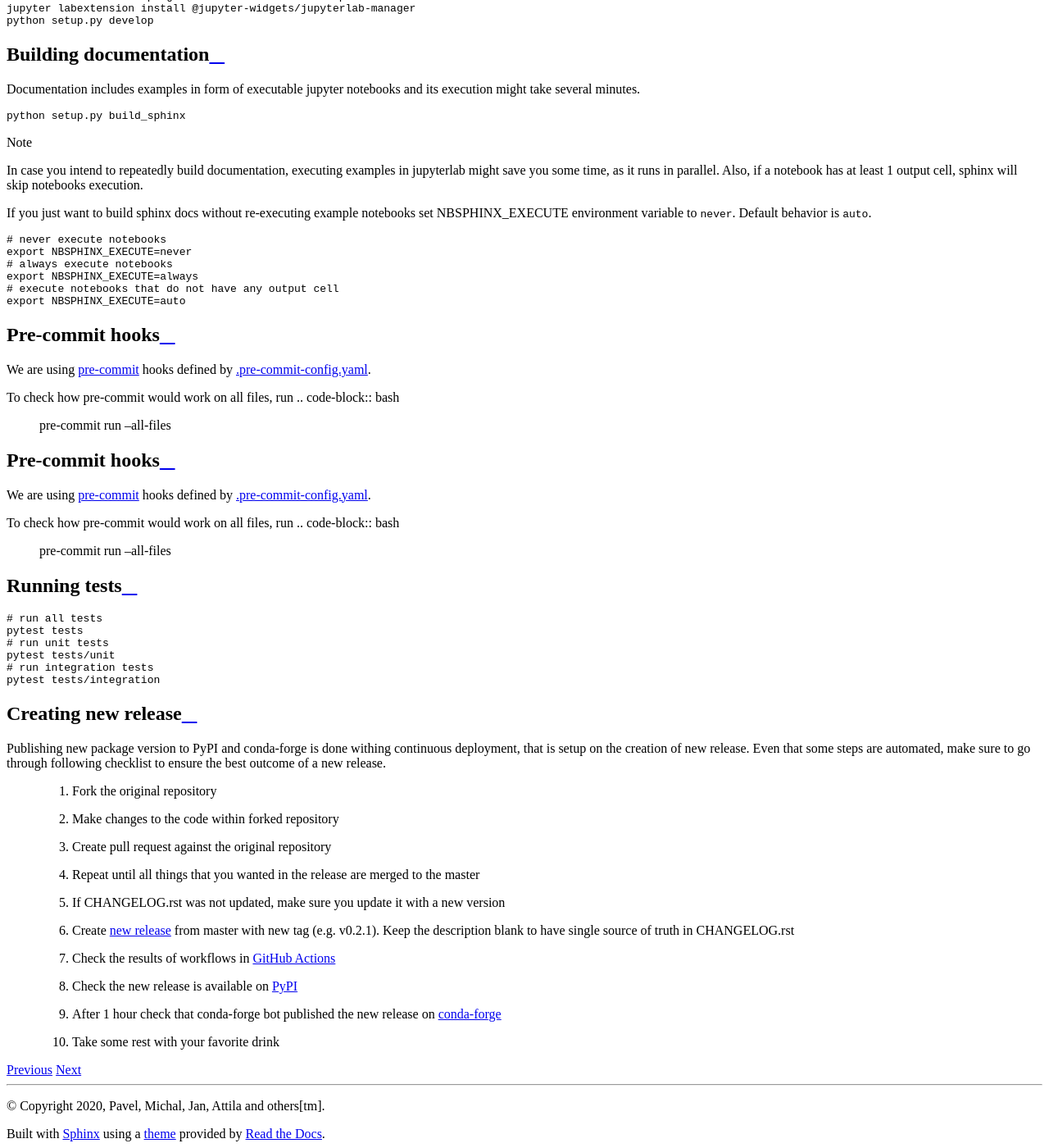
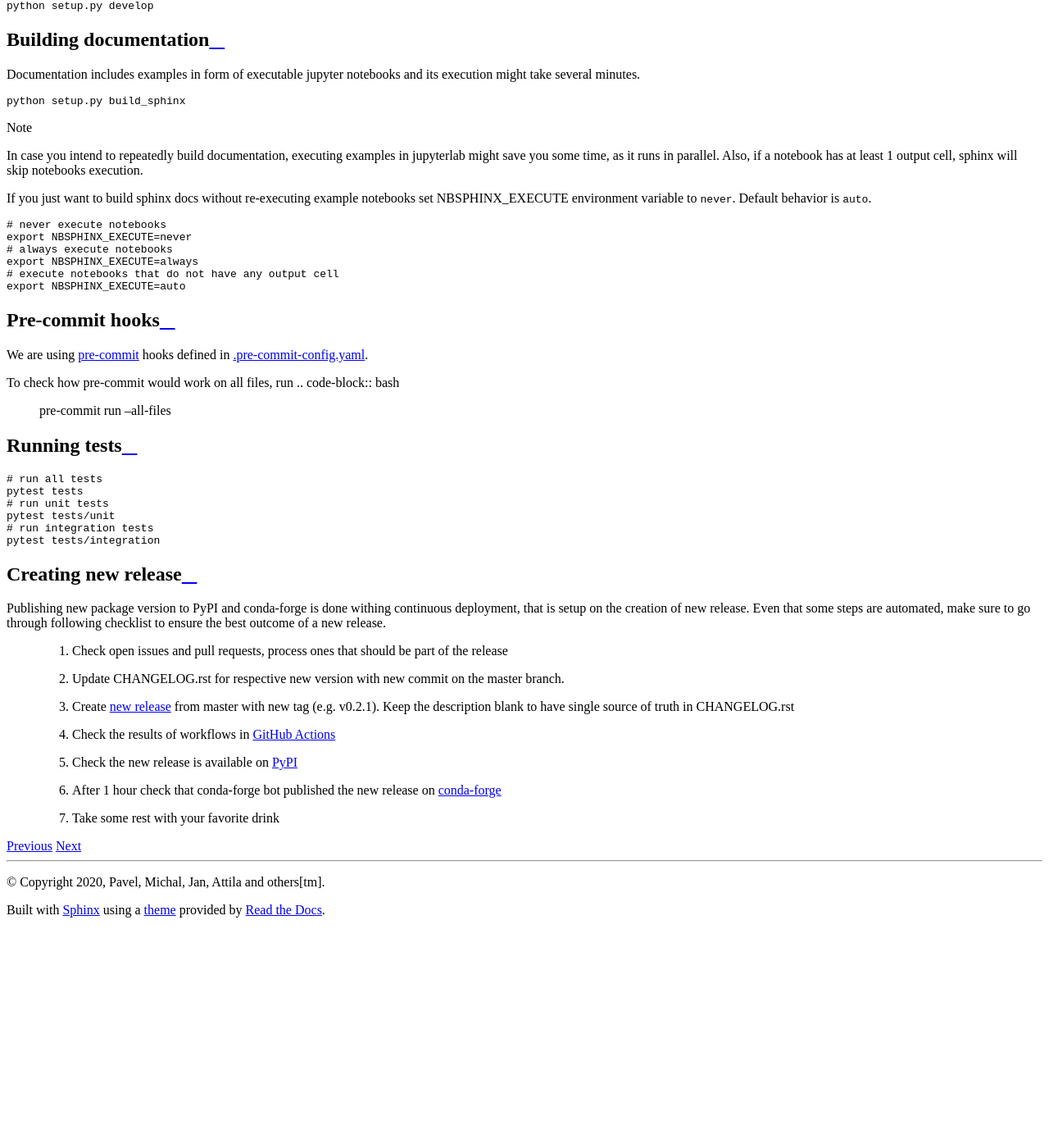
Before and after one commit to heidelbergcement/hcrystalball, a Sphinx documentation site: the page built from docs/contribution.rst, in a window 1280 px wide and 1400 px high, scrolled down 1994 px. Shown: the whole window at 82% size. Built offline with Sphinx 7.4.7 and the Read the Docs theme 2.0.0, drawn with Linux system fonts in a browser that asks for light colours; after the commit the page ends 3121 px from its top, so only the background shows below that.

```diff
--- a/docs/contribution.rst
+++ b/docs/contribution.rst
@@ -52,23 +52,13 @@ environment variable to `never`. Default behavior is `auto`.
 
 Pre-commit hooks
 ****************
-We are using pre-commit_ hooks
-defined by `.pre-commit-config.yaml`_.
 
-To check how pre-commit would work on all files, run
-.. code-block:: bash
-    pre-commit run --all-files
-
-Pre-commit hooks
-****************
-We are using pre-commit_ hooks
-defined by `.pre-commit-config.yaml`_.
+We are using pre-commit_ hooks defined in `.pre-commit-config.yaml`_.
 
 To check how pre-commit would work on all files, run
 .. code-block:: bash
 
     pre-commit run --all-files
-
 
 Running tests
 *************
@@ -87,11 +77,8 @@ Creating new release
 Publishing new package version to PyPI and conda-forge is done withing continuous deployment, that is setup on the creation of new release.
 Even that some steps are automated, make sure to go through following checklist to ensure the best outcome of a new release.
 
-  #. Fork the original repository
-  #. Make changes to the code within forked repository
-  #. Create pull request against the original repository
-  #. Repeat until all things that you wanted in the release are merged to the master
-  #. If CHANGELOG.rst was not updated, make sure you update it with a new version
+  #. Check open issues and pull requests, process ones that should be part of the release
+  #. Update CHANGELOG.rst for respective new version with new commit on the master branch.
   #. Create `new release`_ from master with new tag (e.g. v0.2.1).
      Keep the description blank to have single source of truth in CHANGELOG.rst
   #. Check the results of workflows in `GitHub Actions`_
--- a/docs/install.rst
+++ b/docs/install.rst
@@ -51,7 +49,7 @@ might be cumbersome, so checking `envrionment.yml` might give you faster start.
 .. code-block:: bash
 
     # get dependencies file, e.g. using curl
-    curl -O https://raw.githubusercontent.com/heidelbergcement/hcrystalball/blob/master/environment.yml
+    curl -O https://raw.githubusercontent.com/heidelbergcement/hcrystalball/master/environment.yml
     # check comments in environment.yml, keep or remove as requested, than create environment using
     conda env create -f environment.yml
     # activate the environment
--- a/setup.cfg
+++ b/setup.cfg
@@ -41,6 +41,7 @@ install_requires =
     scipy>=1.4
     workalendar>=10.1
     scikit-learn>=0.23
+    matplotlib
 
 # The usage of test_requires is discouraged, see `Dependency Management` docs
 # tests_require = pytest; pytest-cov
```
Also changed, not shown: other parts of docs/install.rst (+1 -3 lines), README.md (+1 -1 lines), docs/examples/01_quickstart.ipynb, docs/examples/02_tutorial.ipynb, docs/examples/tutorial/model_selection/01_model_selector_basic.ipynb, docs/examples/tutorial/model_selection/02_model_selector_result_basic.ipynb, docs/examples/tutorial/model_selection/03_model_selector_advanced.ipynb, docs/examples/tutorial/wrappers/01_wrappers_intro.ipynb, 6 other files.
